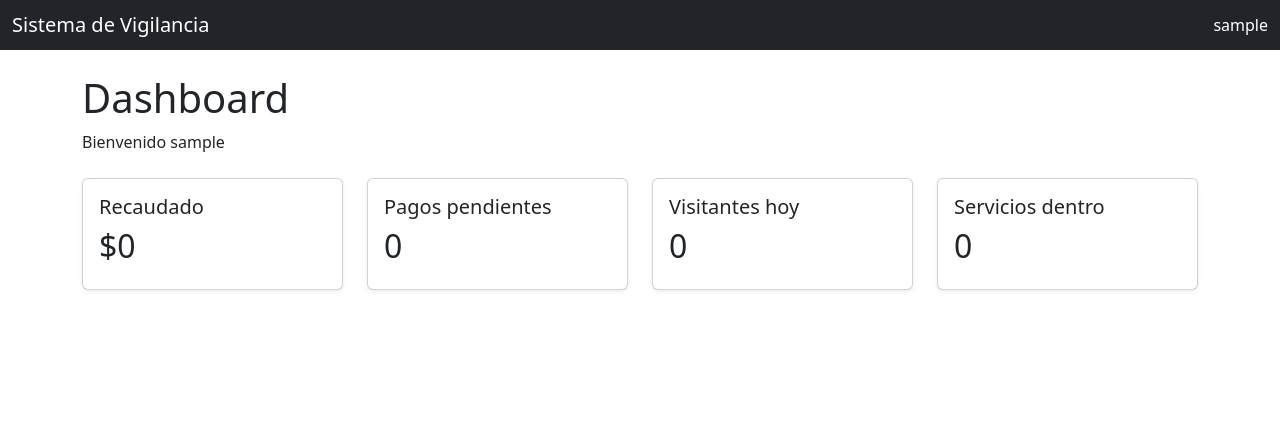
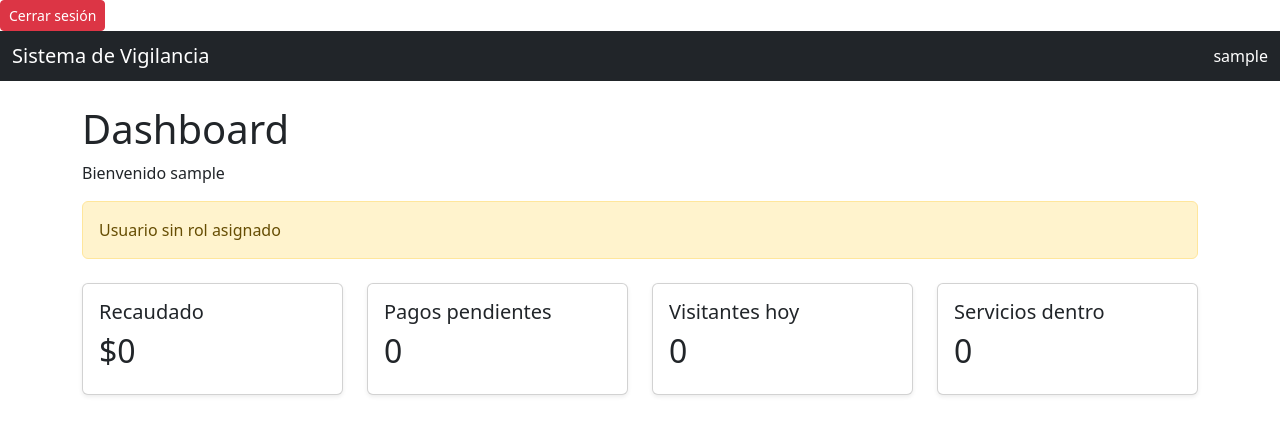
Before and after one commit to AddyJuarezV/sistema-vigilancia, a Django app: page / in a window 1280 px wide. Shown: the top 435 px of the page. Run offline with Django 5.2, Linux system fonts and the light colour scheme; the visitor is signed in with stand-in values (Sample User, id 1).

Commit message:
Agregar roles de usuario y cierre de sesion

```diff
--- a/dashboard/views.py
+++ b/dashboard/views.py
@@ -4,4 +4,14 @@ from django.shortcuts import render
 
 @login_required
 def inicio(request):
-    return render(request, "dashboard/inicio.html")
+    es_admin = request.user.groups.filter(name="Administrador").exists()
+    es_guardia = request.user.groups.filter(name="Guardia").exists()
+
+    return render(
+        request,
+        "dashboard/inicio.html",
+        {
+            "es_admin": es_admin,
+            "es_guardia": es_guardia,
+        }
+    )
--- a/templates/base.html
+++ b/templates/base.html
@@ -10,6 +10,13 @@
 </head>
 
 <body>
+
+<form method="post" action="{% url 'logout' %}">
+    {% csrf_token %}
+    <button type="submit" class="btn btn-sm btn-danger">
+        Cerrar sesión
+    </button>
+</form>
 
 <nav class="navbar navbar-dark bg-dark">
     <div class="container-fluid">
--- a/templates/dashboard/inicio.html
+++ b/templates/dashboard/inicio.html
@@ -9,6 +9,20 @@ Dashboard
 <h1>Dashboard</h1>
 
 <p>Bienvenido {{ user.username }}</p>
+
+{% if es_admin %}
+    <div class="alert alert-success">
+        Rol: Administrador
+    </div>
+{% elif es_guardia %}
+    <div class="alert alert-primary">
+        Rol: Guardia
+    </div>
+{% else %}
+    <div class="alert alert-warning">
+        Usuario sin rol asignado
+    </div>
+{% endif %}
 
 <div class="row mt-4">
 
```
Also changed, not shown: accounts/migrations/0001_crear_roles_iniciales.py (added).
